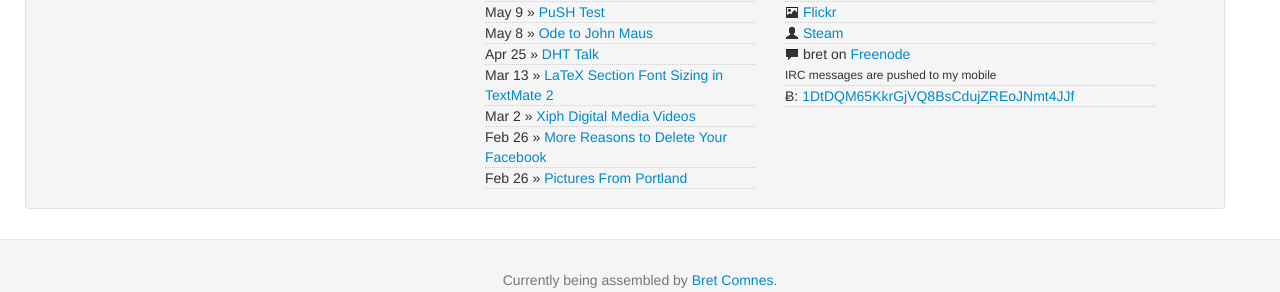
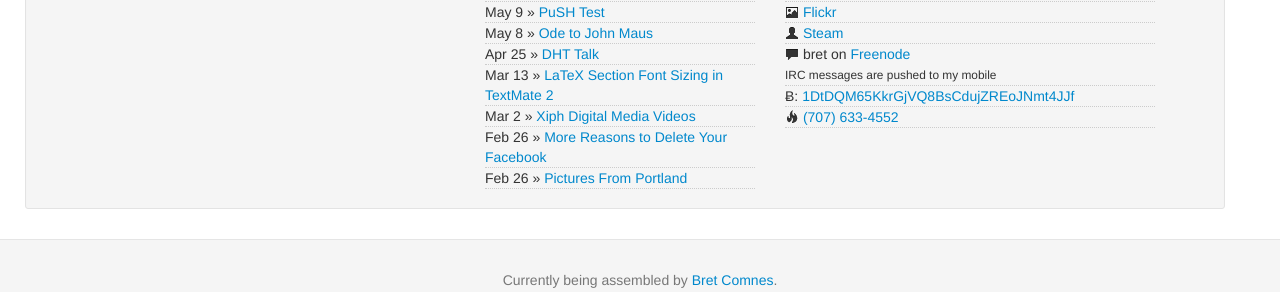
Before and after one commit to bcomnes/old-bret.io, a Jekyll site: the page built from index.html, in a window 1280 px wide and 900 px high, scrolled down 2509 px. Shown: the part 520-812 px from the top of the window. Built offline with Jekyll 4.4.1, drawn with Linux system fonts in a browser that asks for light colours; Markdown is read by kramdown in place of the engine named in the settings; the list of posts is cut into pages by our own code.

Commit message:
Added phone number for authentication

```diff
--- a/_includes/asides.html
+++ b/_includes/asides.html
@@ -4,6 +4,6 @@
 <aside class="well well-small row" id="assides">
         {% include asides/pinboard.html %}
         {% include asides/recent_posts.html %}
-        {% include asides/around_web.html %}
+        {% include asides/elsewhere.html %}
 </aside>
 </div>
--- a/_includes/asides/around_web.html
+++ b/_includes/asides/elsewhere.html
@@ -9,5 +9,6 @@
       <li><i class="icon-comment"></i> <span class="nickname">bret</span> on <a href="irc://chat.us.freenode.net:+7000">Freenode</a>
           <p><small>IRC messages are pushed to my mobile</small></p></li>
 	  <li>Ƀ: <a href="bitcoin:1DtDQM65KkrGjVQ8BsCdujZREoJNmt4JJf">1DtDQM65KkrGjVQ8BsCdujZREoJNmt4JJf</a></li>
+	  <li><i class="icon-fire"></i> <a class="tel" rel="me" href="sms:+17076334552">(707) 633-4552</a></li>
   </ul>
 </address>
```
